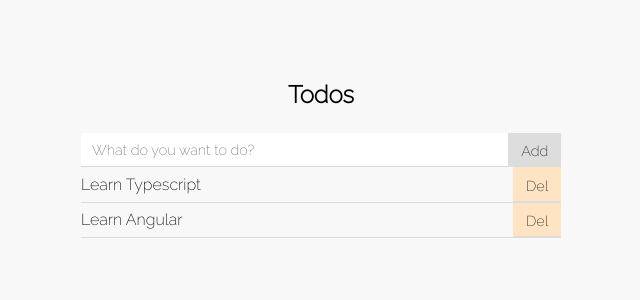
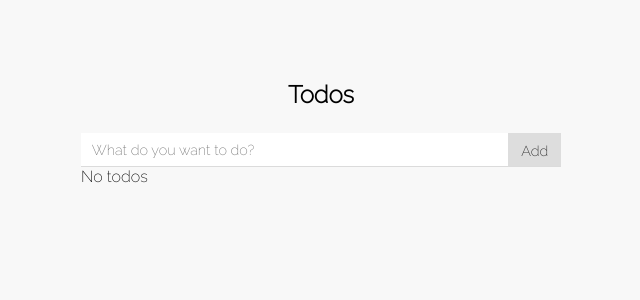
Before and after one commit to arkisoul/mm-ng, an Angular app: page / in a window 1280 px wide. Shown: the top 300 px of the page, without its empty margins (319-959 px from the left). Built offline with nearby package versions, Linux system fonts and the light colour scheme.

Commit message:
feat(service & DI): intro DI and service. TodosService

```diff
--- a/src/app/todos/todo-add/todo-add.component.ts
+++ b/src/app/todos/todo-add/todo-add.component.ts
@@ -1,11 +1,11 @@
-import { Component } from '@angular/core';
+import { Component, Output, EventEmitter } from '@angular/core';
 import {
   FormControl,
   Validators,
   FormGroup,
   UntypedFormBuilder,
-  FormArray,
 } from '@angular/forms';
+import { TodosService } from '../todos.service';
 
 @Component({
   selector: 'app-todo-add',
@@ -13,6 +13,7 @@ import {
   styleUrl: './todo-add.component.css',
 })
 export class TodoAddComponent {
+  @Output('onAddTodo') onAddTodo: EventEmitter<void>;
   todoTitle: string = 'Learn JavaScript';
   todoTitleFC: FormControl = new FormControl('', [
     Validators.required,
@@ -26,7 +27,11 @@ export class TodoAddComponent {
   });
   userFormGroup: FormGroup;
 
-  constructor(private readonly fb: UntypedFormBuilder) {
+  constructor(
+    private readonly fb: UntypedFormBuilder,
+    private todosService: TodosService
+  ) {
+    this.onAddTodo = new EventEmitter();
     console.log('cons', this.user);
     this.todoTitleFC.valueChanges.subscribe((value) => {
       if (value.length >= 3) {
@@ -46,8 +51,15 @@ export class TodoAddComponent {
   }
 
   handleTodoSubmit() {
-    console.log(this.todoTitle, 'value submitted');
-    console.log(this.todoTitleFC);
-    this.todoTitle = '';
+    if (this.todoTitleFC.invalid) return false;
+    this.todosService.createATodo({
+      id: this.todosService.fetchAllTodos().length + 1,
+      title: this.todoTitleFC.value.trim(),
+      isCompleted: false,
+      createdAt: new Date().toISOString(),
+    });
+    this.onAddTodo.emit();
+    this.todoTitleFC.reset();
+    return true;
   }
 }
--- a/src/app/todos/todos-list/todos-list.component.html
+++ b/src/app/todos/todos-list/todos-list.component.html
@@ -1,6 +1,6 @@
 <div class="todos-list">
   <h2>Todos</h2>
-  <app-todo-add></app-todo-add>
+  <app-todo-add (onAddTodo)="handleAddTodo()"></app-todo-add>
   <ul *ngIf="todos.length">
     <app-todo-item
       *ngFor="let todo of todos"
--- a/src/app/todos/todos-list/todos-list.component.ts
+++ b/src/app/todos/todos-list/todos-list.component.ts
@@ -1,25 +1,22 @@
-import { Component } from '@angular/core';
+import { Component, OnInit, OnDestroy } from '@angular/core';
+import { TodosService } from '../todos.service';
+import { Todo } from '../models/Todo';
 
 @Component({
   selector: 'app-todos-list',
   templateUrl: './todos-list.component.html',
   styleUrl: './todos-list.component.css',
 })
-export class TodosListComponent {
-  todos = [
-    {
-      id: 1,
-      title: 'Learn Typescript',
-      isCompleted: true,
-      createdAt: new Date().toISOString(),
-    },
-    {
-      id: 2,
-      title: 'Learn Angular',
-      isCompleted: false,
-      createdAt: new Date().toISOString(),
-    },
-  ];
+export class TodosListComponent implements OnInit, OnDestroy {
+  todos: Todo[] = [];
+
+  constructor(private todosService: TodosService) {}
+
+  ngOnInit(): void {
+    this.todos = this.todosService.fetchAllTodos();
+  }
+
+  ngOnDestroy(): void {}
 
   getTodoItemClass(isCompleted: boolean) {
     return {
@@ -33,14 +30,11 @@ export class TodosListComponent {
     };
   }
 
-  popOutATodo() {
-    if (this.todos.length) {
-      this.todos.pop();
-      return;
-    }
+  handleTodoDelete(id: number) {
+    this.todos = this.todosService.deleteATodo(id);
   }
 
-  handleTodoDelete(id: number) {
-    this.todos = this.todos.filter((todo) => todo.id !== id);
+  handleAddTodo() {
+    this.todos = this.todosService.fetchAllTodos();
   }
 }
--- /dev/null
+++ b/src/app/todos/todos.service.ts
@@ -0,0 +1,37 @@
+import { Injectable } from '@angular/core';
+import { Todo } from './models/Todo';
+
+@Injectable({
+  providedIn: 'root',
+})
+export class TodosService {
+  todos: Todo[];
+
+  constructor() {
+    this.todos = [];
+  }
+
+  fetchAllTodos() {
+    return this.todos;
+  }
+
+  deleteATodo(id: number) {
+    this.todos = this.todos.filter((todo) => todo.id !== id);
+    return this.todos;
+  }
+
+  createATodo(todo: Todo) {
+    this.todos.push(todo);
+  }
+
+  fetchATodoById(id: number) {
+    return this.todos.find((todo) => todo.id === id);
+  }
+
+  updateATodo(id: number, updatedTodo: Todo) {
+    this.todos = this.todos.map((todo) => {
+      if (todo.id === id) return updatedTodo;
+      return todo;
+    });
+  }
+}
```
Also changed, not shown: 1 other file (tests, documents, lock files or other folders).
